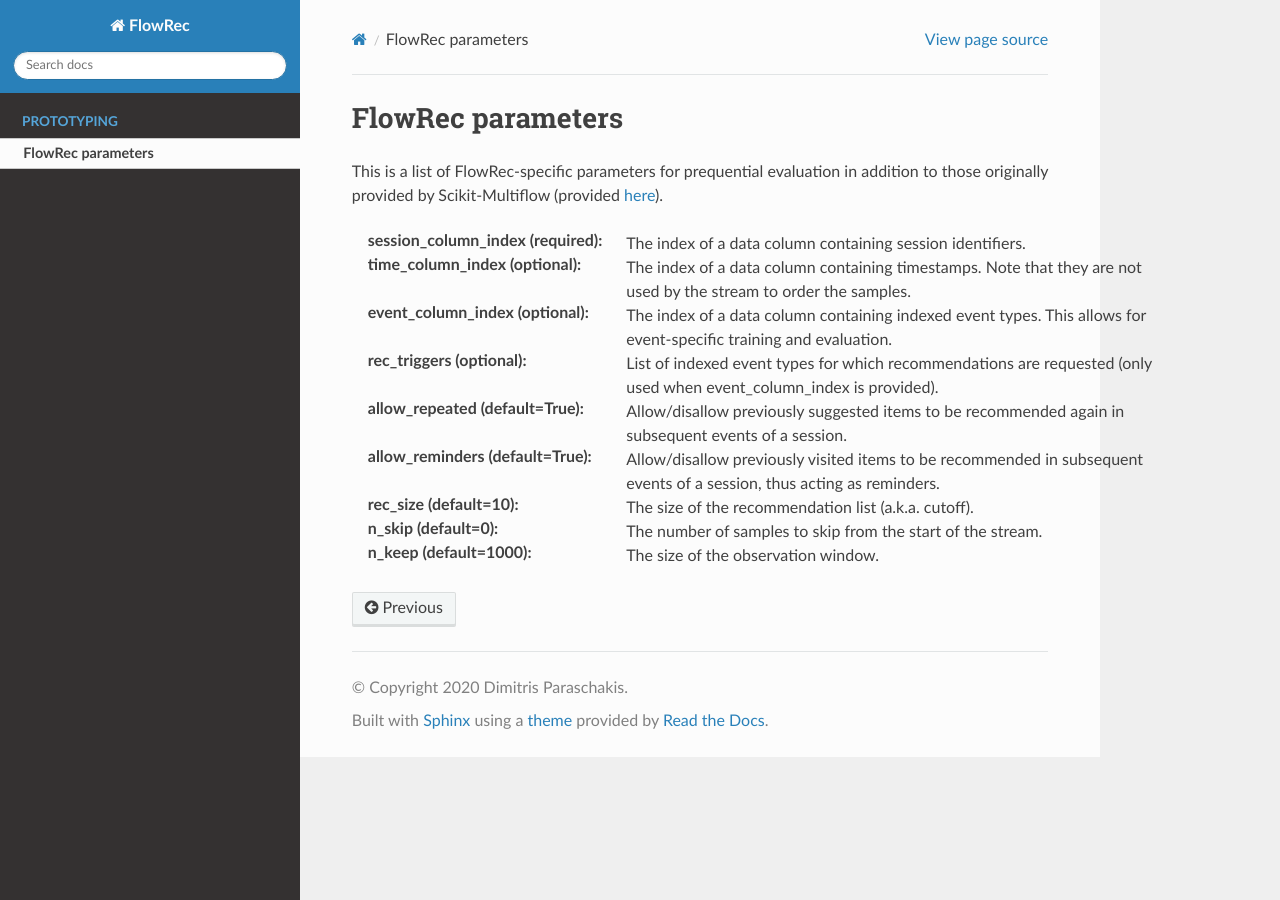
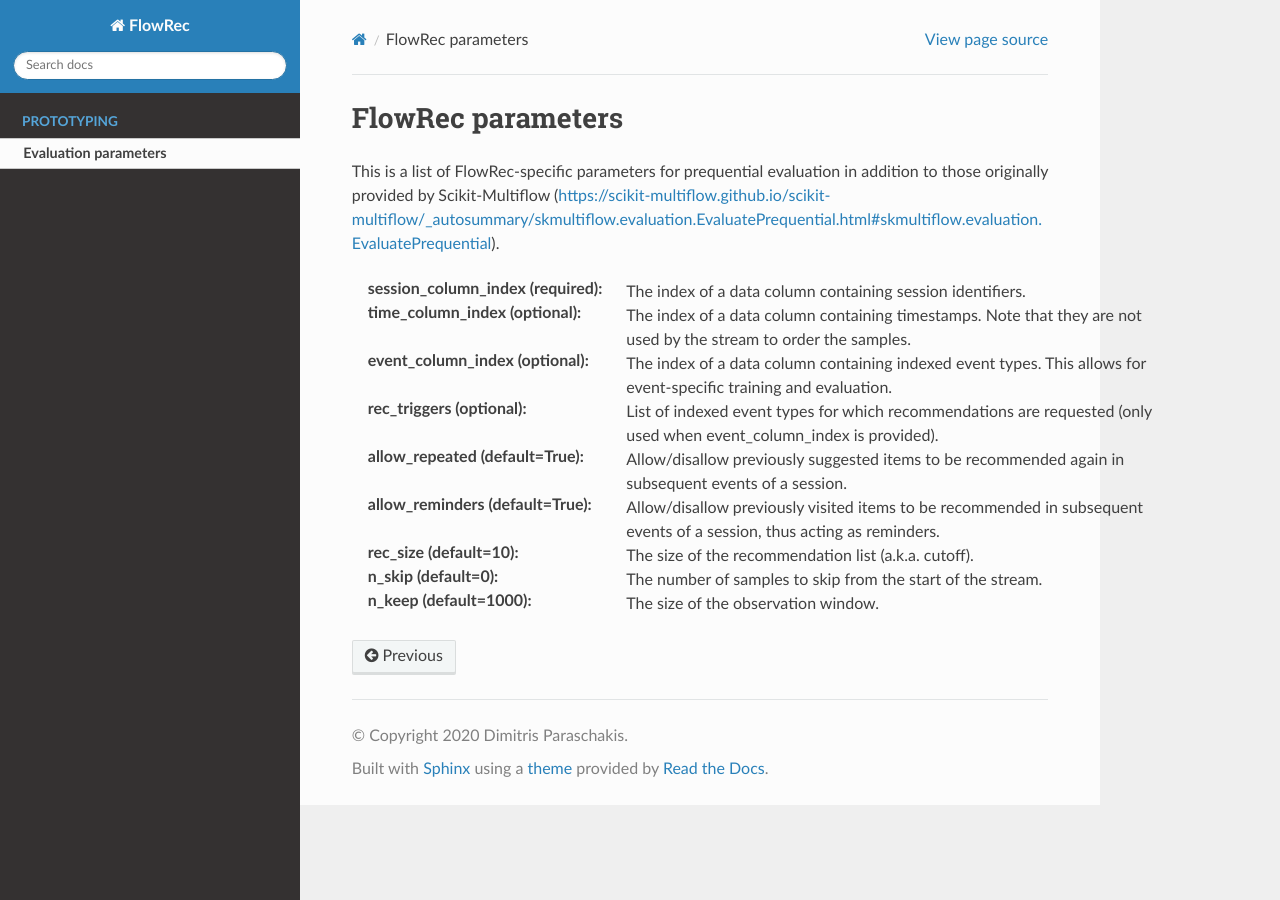
Before and after one commit to paraschakis/flowrec, a Sphinx documentation site: the page built from docs/eval_parameters.rst, in a window 1280 px wide. Built offline with Sphinx 7.4.7 and the Read the Docs theme 2.0.0, drawn with Linux system fonts in a browser that asks for light colours; pages that are not in the unit, such as notebooks, are missing from menus.

Commit message:
updated docs

```diff
--- a/docs/parameters.rst
+++ b/docs/eval_parameters.rst
@@ -2,7 +2,7 @@
 FlowRec parameters
 ==================
 
-This is a list of FlowRec-specific parameters for prequential evaluation in addition to those originally provided by Scikit-Multiflow (provided `here <https://scikit-multiflow.github.io/scikit-multiflow/_autosummary/skmultiflow.evaluation.EvaluatePrequential.html#skmultiflow.evaluation.EvaluatePrequential>`_).
+This is a list of FlowRec-specific parameters for prequential evaluation in addition to those originally provided by Scikit-Multiflow (`<https://scikit-multiflow.github.io/scikit-multiflow/_autosummary/skmultiflow.evaluation.EvaluatePrequential.html#skmultiflow.evaluation.EvaluatePrequential>`_).
 
 :session_column_index (required):
     The index of a data column containing session identifiers.
--- a/docs/index.rst
+++ b/docs/index.rst
@@ -16,6 +16,6 @@ This documentation only describes the unique features of FlowRec that are not pa
    :hidden:
    :caption: Prototyping
 
-   FlowRec parameters <parameters>
+   Evaluation parameters <eval_parameters>
    Shared data <shared_data>
    Examples <examples>
```
Also changed, not shown: 10 other files.
